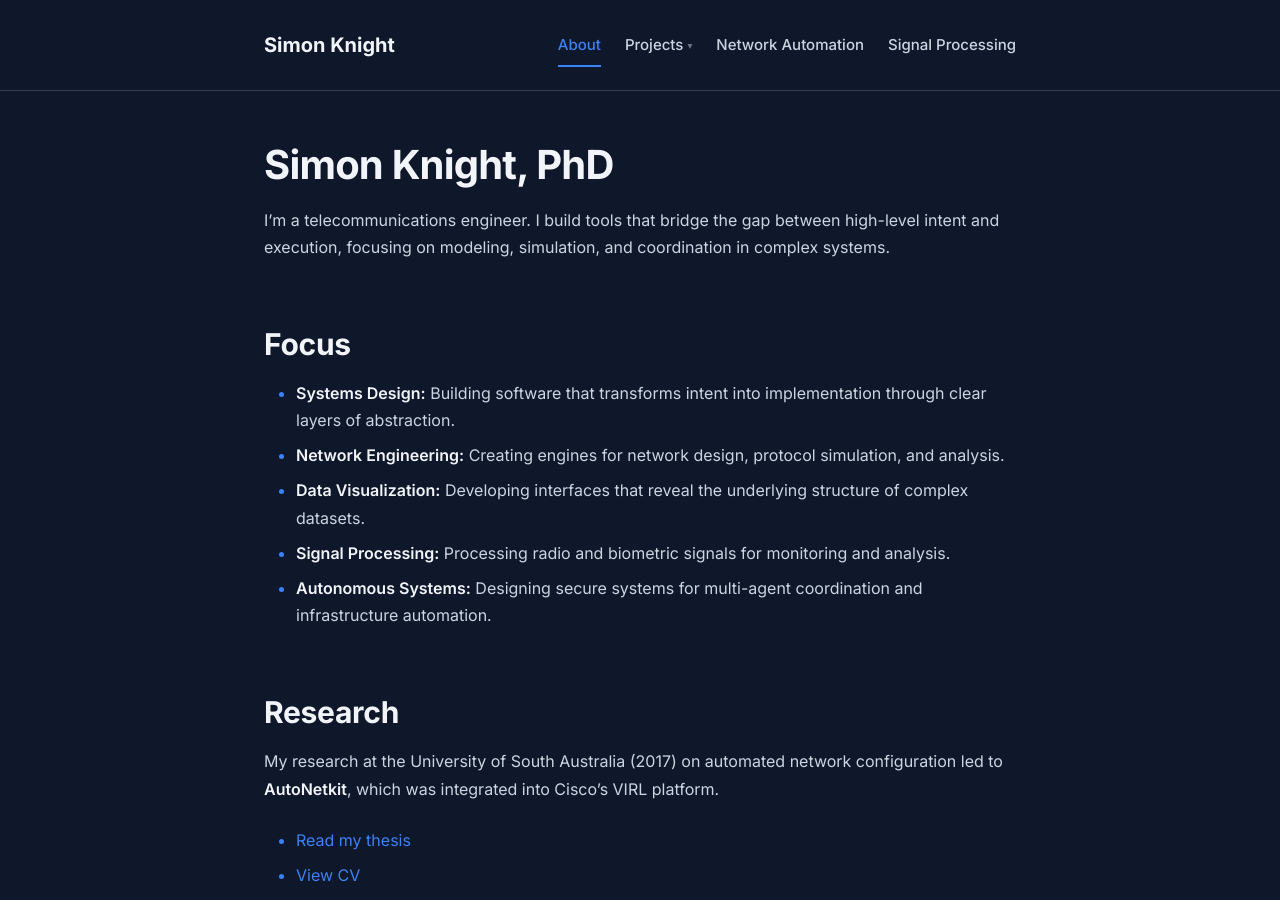
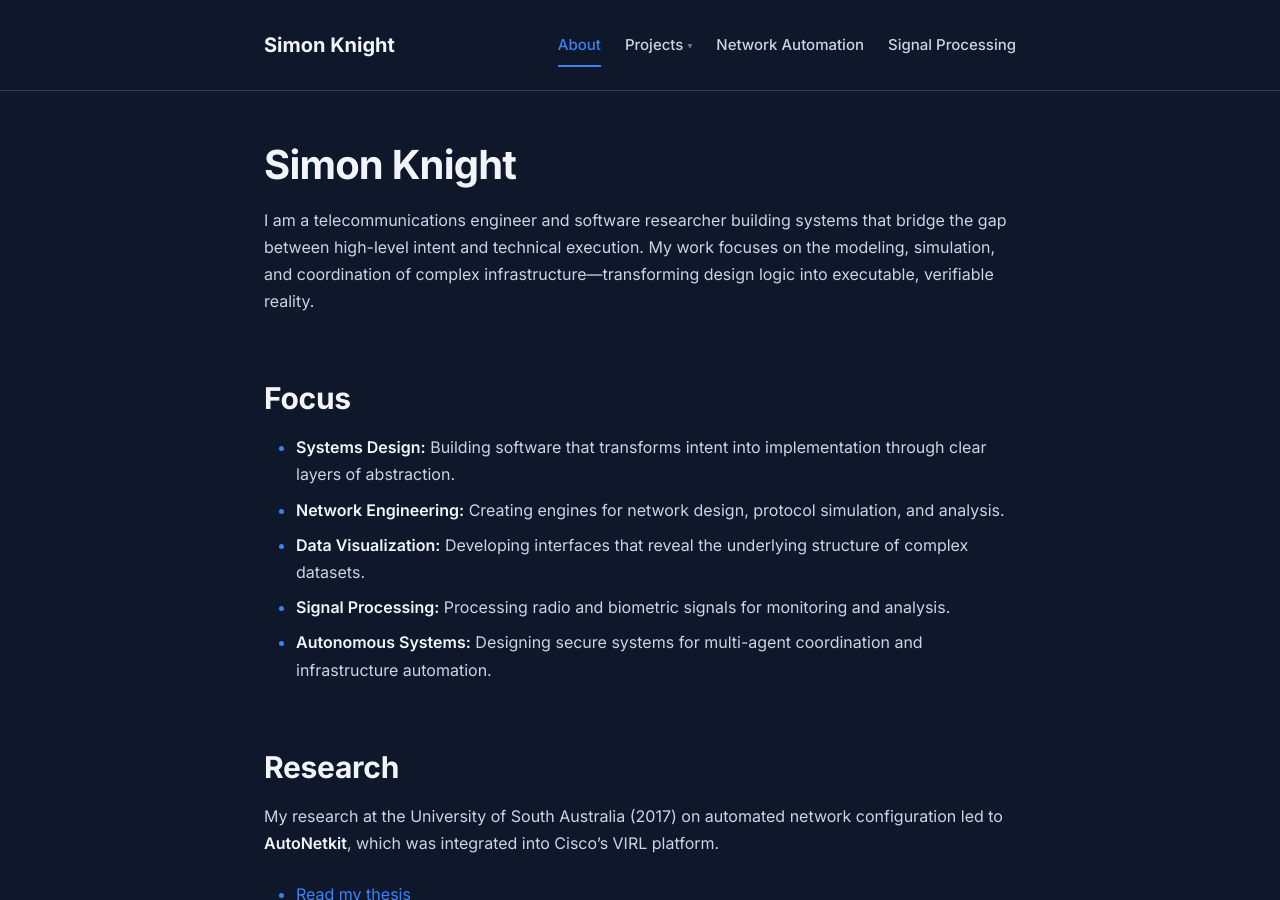
Before and after one commit to sk2/sk2.github.com, a Jekyll site: the page built from index.md, in a window 1280 px wide and 900 px high. Built offline with Jekyll 4.4.1, drawn with Linux system fonts in a browser that asks for light colours; nearby versions of some CDN libraries; our own code applies the rules of GitHub Pages for plain Markdown files.

Commit message:
Expand introductory paragraph and refine personal branding

```diff
--- a/index.md
+++ b/index.md
@@ -2,9 +2,9 @@
 layout: default
 ---
 
-# Simon Knight, PhD
+# Simon Knight
 
-I'm a telecommunications engineer. I build tools that bridge the gap between high-level intent and execution, focusing on modeling, simulation, and coordination in complex systems.
+I am a telecommunications engineer and software researcher building systems that bridge the gap between high-level intent and technical execution. My work focuses on the modeling, simulation, and coordination of complex infrastructure—transforming design logic into executable, verifiable reality.
 
 ## Focus
 
```
